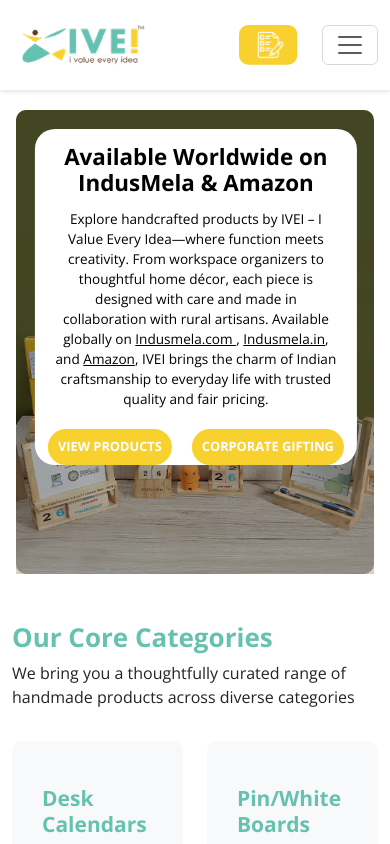
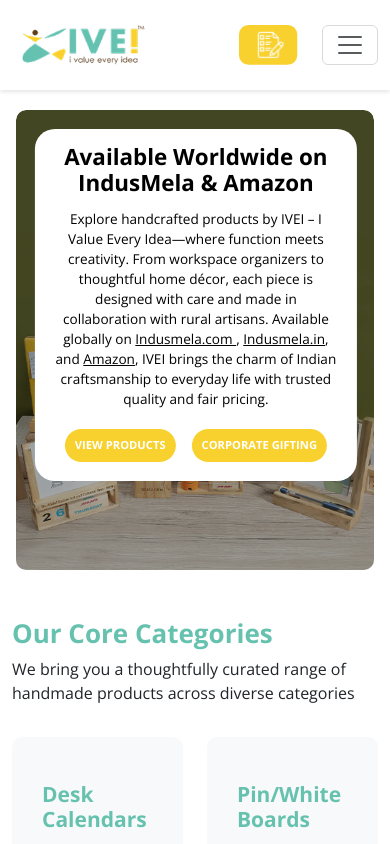
Before and after one commit to Smush1/ivei, a React (Create React App) app: page / in a window 390 px wide. Shown: the top 844 px of the page. Built offline with nearby package versions, Linux system fonts and the light colour scheme; a web font is replaced by a local one.

Commit message:
Fix responsiveness

```diff
--- a/src/components/HeroBanner.jsx
+++ b/src/components/HeroBanner.jsx
@@ -40,8 +40,10 @@
                           <div className="carousel-caption">
                               <h1 className="pb-2">Available Worldwide on <br/> IndusMela & Amazon</h1>
                               <p className="pb-2">Explore handcrafted products by IVEI – I Value Every Idea—where function meets creativity. From workspace organizers to thoughtful home décor, each piece is designed with care and made in collaboration with rural artisans. Available globally on <a href="https://indusmela.com/collections/ivei" target="_blank" rel="noreferrer"  className="hero-banner-link">Indusmela.com </a>, <a href=" https://indusmela.in/collections/ivei" target="_blank" rel="noreferrer"  className="hero-banner-link">Indusmela.in</a>, and <a href="https://www.amazon.in/stores/page/E038CA22-D0EA-4BC6-B5A4-DE7B56A383DB?ingress=2&visitId=72819e62-f0a1-4259-aacd-f5c1adca2443&store_ref=bl_ast_dp_brandLogo_sto&ref_=ast_bln" target="_blank" rel="noreferrer"  className="hero-banner-link">Amazon</a>, IVEI brings the charm of Indian craftsmanship to everyday life with trusted quality and fair pricing.</p>
-                              <a href="#featured-products" className="btn btn-custom" aria-label='View Products' >VIEW PRODUCTS</a>
-                              <a href="https://indusmela.in/pages/corporate-gifts" className="btn btn-custom corp-gift-link" aria-label='Corporate Gifting' >CORPORATE GIFTING</a>
+                             <div className="d-flex hero-btn-container justify-content-center">
+                                <a href="#featured-products" className="btn btn-custom" aria-label='View Products' >VIEW PRODUCTS</a>
+                                <a href="https://indusmela.in/pages/corporate-gifts" className="btn btn-custom corp-gift-link" aria-label='Corporate Gifting' >CORPORATE GIFTING</a>
+                              </div>
                           </div>
                       </div>
                   </div>
--- a/src/styles/index.css
+++ b/src/styles/index.css
@@ -301,6 +301,12 @@
 }
 
 /* Custom Button */
+
+.hero-btn-container{
+  gap: 1rem;
+}
+
+
 .btn-custom {
   background-color: var(--LIGHT-COLOR);
   border-radius: var(--BTN-BORDER-RADIUS);
@@ -315,9 +321,6 @@
   font-weight: bold;
 }
 
-.corp-gift-link{
-  margin-left: 20px;
-}
 
 .btn-custom:hover {
   background-color: var(--DARK-COLOR);
@@ -360,10 +363,23 @@
   }
 }
 
+@media (max-width: 894px) and (min-width: 769px) {
+  .carousel-item {
+      height: 55vh;
+  }
+}
+
+
+
 @media (max-width: 768px) {
   .carousel-item {
       height: 42vh;
   }
+
+  .carousel-inner{
+  border-radius: 10px;
+  height: 460px;
+}
 
   .carousel-caption {
       width: 100%;
@@ -380,6 +396,8 @@
       font-size: 0.95rem;
   }
 }
+
+
 
 @media (max-width: 615px) {
   .carousel-item {
@@ -394,8 +412,9 @@
       transform: translateX(-50%);
       z-index: 10;
       padding: 15px 10px 10px 10px;
-      height: 21rem;
-  }
+      height: 22rem;
+  }
+
 
   .carousel-caption h1 {
       font-size: 1.4rem;
@@ -424,7 +443,7 @@
       -ms-border-radius: var(--BTN-BORDER-RADIUS);
       -o-border-radius: var(--BTN-BORDER-RADIUS);
       padding: 8px 10px;
-      font-size: 0.8rem;
+      font-size: 0.7rem;
       color: var(--WHITE-CLR);
       border: none;
   }
@@ -553,6 +572,9 @@
 
 
 /* Carousel Image */
+
+
+
 .carousel-inner img {
   width: 100%;
   height: auto;
@@ -898,6 +920,11 @@
 
 @media screen and (min-width: 769px) and (max-width: 1260px) {
 
+  .carousel-caption{
+    max-width: 70%!important;
+  }
+
+
   .bulk-contact-inner-container > .row{
     gap: 1rem;
   }
@@ -917,11 +944,11 @@
 
 @media screen and (max-width: 768px){
   .bulk-contact-inner-container{
-    background: none;
+/*     background: none; */
   }
 
   .bulk-form-overlay{
-    background-color: var(--WHITE-CLR);
+/*     background-color: var(--WHITE-CLR); */
   }
 
 
@@ -966,7 +993,10 @@
 
 .bulk-left-heading{
   font-weight: 700;
-  font-size: 1.85rem;
+  font-size: 1.4rem;
+  width: 80%;
+  margin-inline: auto;
+  color: var(--WHITE-CLR);
 }
 
 
@@ -998,6 +1028,7 @@
 @media screen and (max-width: 768px){
   .text-btn-container{
     color: var(--BLACK-CLR);
+    padding: 20px;
   }
 
 
@@ -1203,7 +1234,7 @@
     width: 80%!important;
   }
   .contact-us-section{
-    margin-top: 5rem;
+    margin: 2rem auto!important;
   }
 }
 
@@ -1225,7 +1256,7 @@
 
 @media (max-width: 576px){
   .contact-us-main--inner-container{
-    row-gap: 5rem;
+    row-gap: 2rem;
   }
 }
 
```
